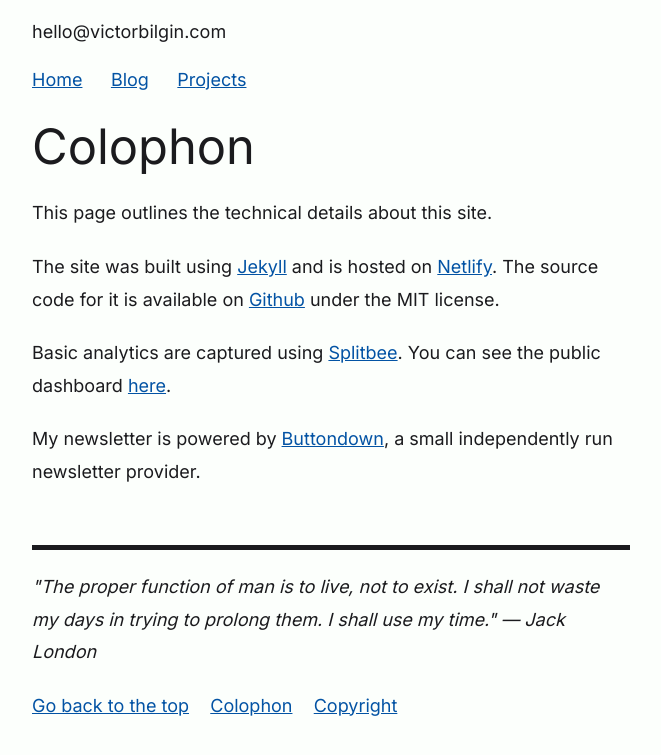
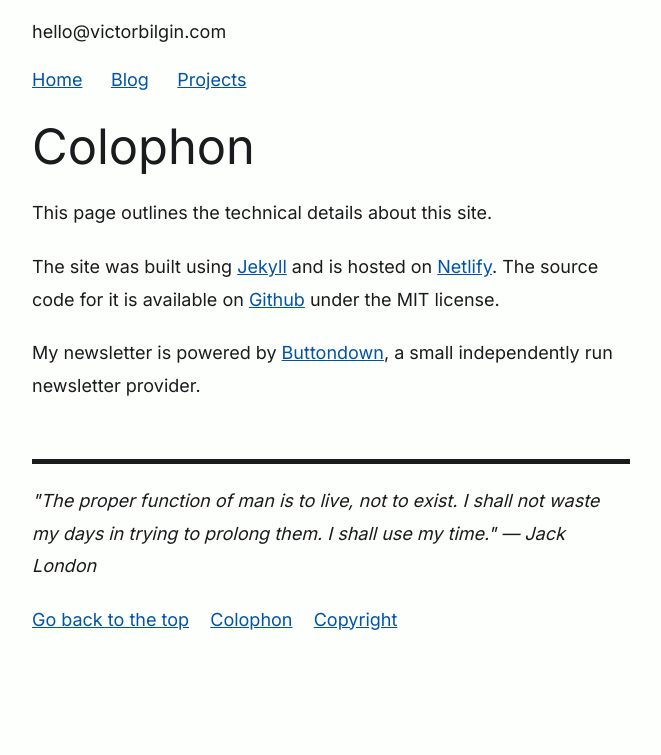
Before and after one commit to vbilgin/victorbilgin.com, a Jekyll site: the page built from _pages/colophon.md, in a window 1280 px wide. Shown: the top 755 px of the page, without its empty margins (309-970 px from the left). Built offline with Jekyll 4.4.1, drawn with Linux system fonts in a browser that asks for light colours.

Commit message:
Removed analytics

```diff
--- a/_includes/head.html
+++ b/_includes/head.html
@@ -50,7 +50,6 @@
     content="/assets/img/favicons/browserconfig.xml?v=2"
   />
   <meta name="theme-color" content="#fcfffc" />
-  <script async src="https://cdn.splitbee.io/sb.js"></script>
   <title>
     {% if page.title %}{{ page.title | strip_html }} ~ {% endif %}{{ site.title
     }}
--- a/_pages/colophon.md
+++ b/_pages/colophon.md
@@ -8,6 +8,4 @@ This page outlines the technical details about this site.
 
 The site was built using [Jekyll](https://jekyllrb.com/) and is hosted on [Netlify](https://www.netlify.com/). The source code for it is available on [Github](https://github.com/vbilgin/vb-v8) under the MIT license.
 
-Basic analytics are captured using [Splitbee](https://splitbee.io/). You can see the public dashboard [here](https://app.splitbee.io/public/victorbilgin.com).
-
 My newsletter is powered by [Buttondown](https://buttondown.email/), a small independently run newsletter provider.
```
